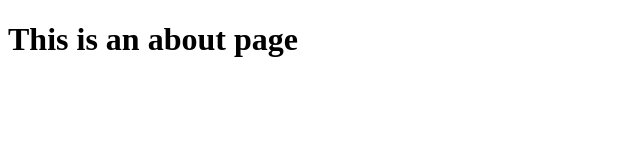
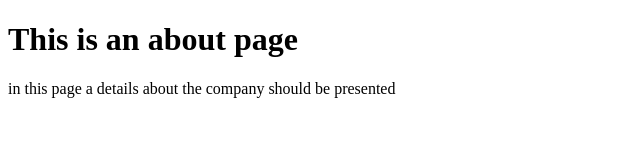
Before and after one commit to abdullah-techcampus/tech, a plain HTML site: page about.html in a window 1280 px wide. Shown: the whole page, without its empty margins (0-640 px from the left). Drawn offline with Linux system fonts and the light colour scheme.

Commit message:
about updated

```diff
--- a/about.html
+++ b/about.html
@@ -6,5 +6,7 @@
     </head>
     <body>
         <h1>This is an about page</h1>
+        <p>in this page a details about the company should be presented</p>
+
     </body>
 </html>
```
